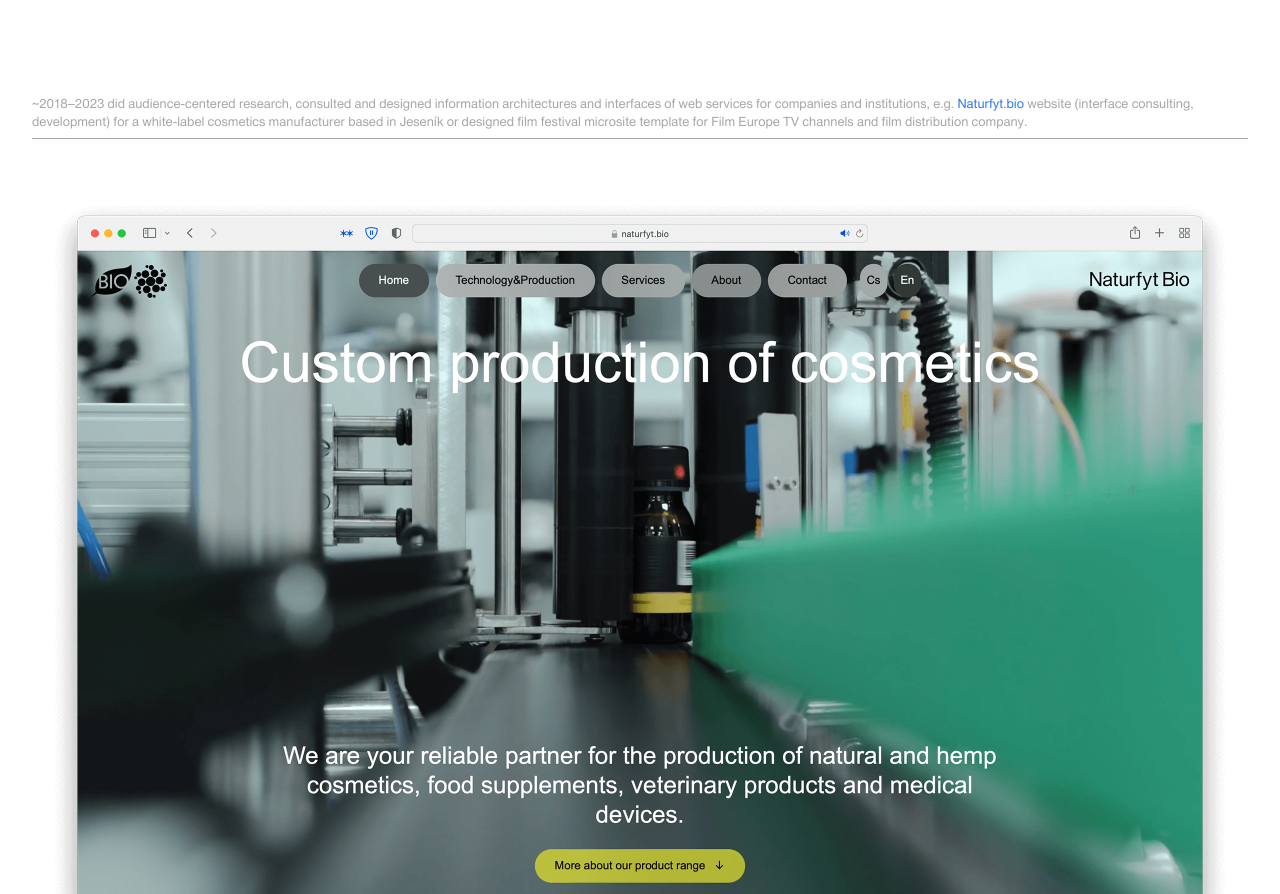
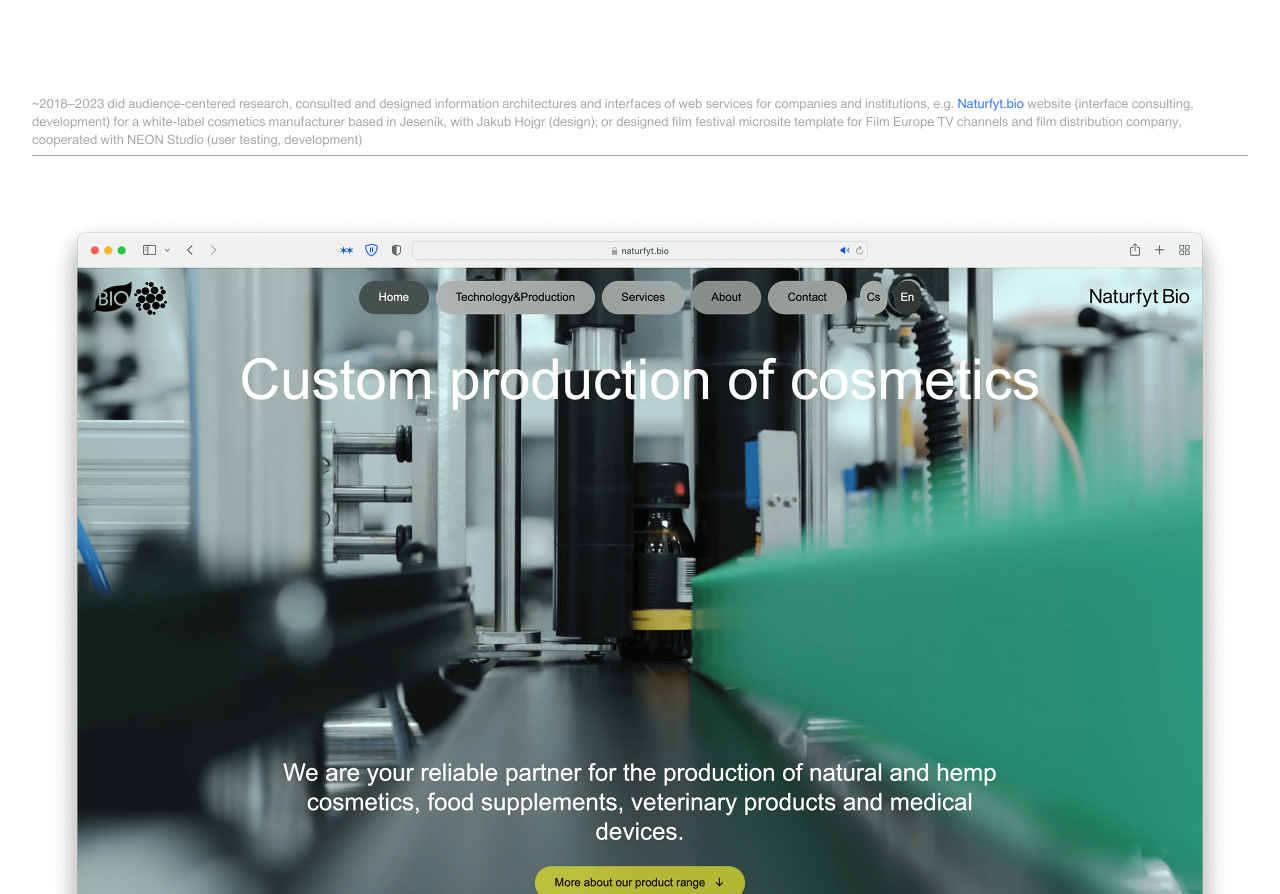
Before and after one commit to lukasdobes/lukasdobes.github.io, a plain HTML site: page index.html in a window 1280 px wide. Shown: the part 1255-2149 px from the top of the page. Drawn offline with nearby package versions, Linux system fonts and the light colour scheme.

Commit message:
++ fix last commit

```diff
--- a/index.html
+++ b/index.html
@@ -59,7 +59,7 @@
   </div>
 
   <div class="line">
-    <p class="info">~2018–2023 did audience-centered research, consulted and designed information architectures and interfaces of web services for companies and institutions, e.g. <a href="https://naturfyt.bio">Naturfyt.bio</a> website (interface consulting, development) for a white-label cosmetics manufacturer based in Jeseník or designed film festival microsite template for Film Europe TV channels and film distribution company.</p>
+    <p class="info">~2018–2023 did audience-centered research, consulted and designed information architectures and interfaces of web services for companies and institutions, e.g. <a href="https://naturfyt.bio">Naturfyt.bio</a> website (interface consulting, development) for a white-label cosmetics manufacturer based in Jeseník, with Jakub Hojgr (design); or designed film festival microsite template for Film Europe TV channels and film distribution company, cooperated with NEON Studio (user testing, development)</p>
   </div>
 
   <div class="w3-content slider" id="div2">
```
